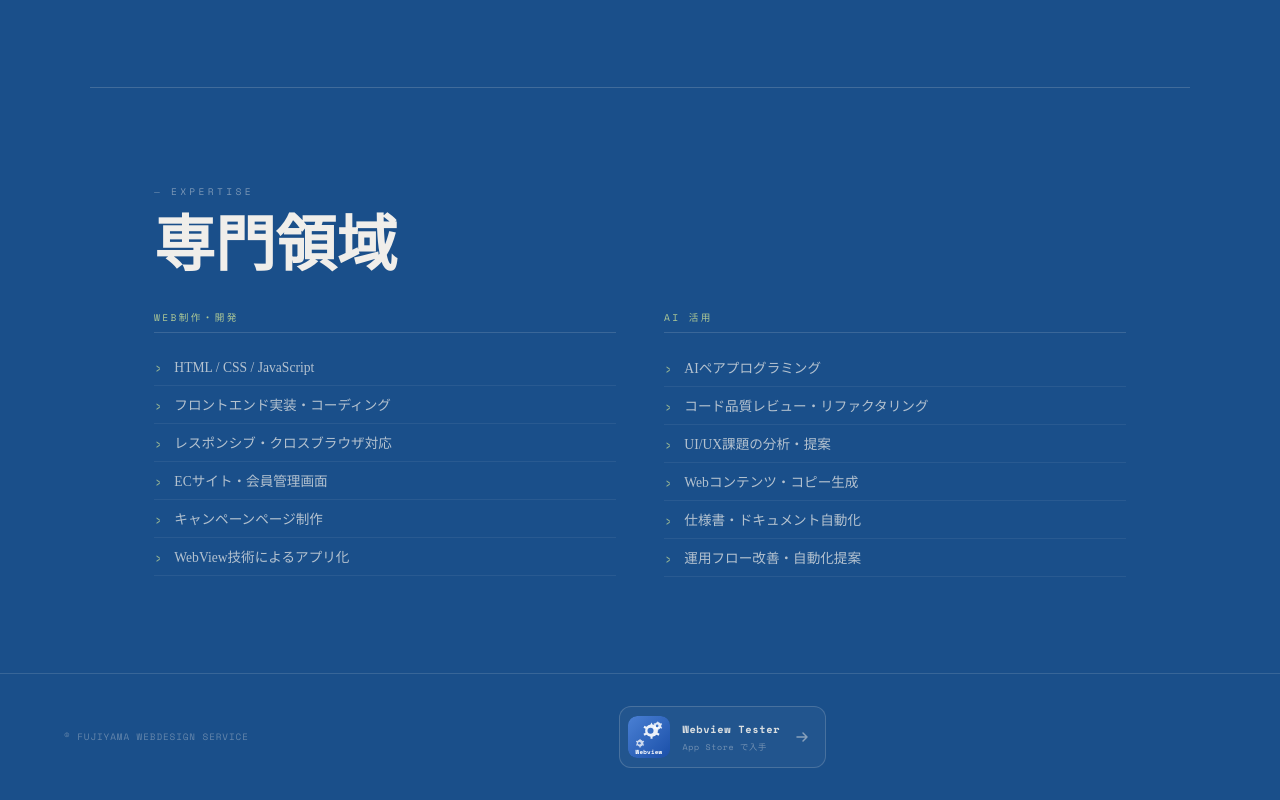
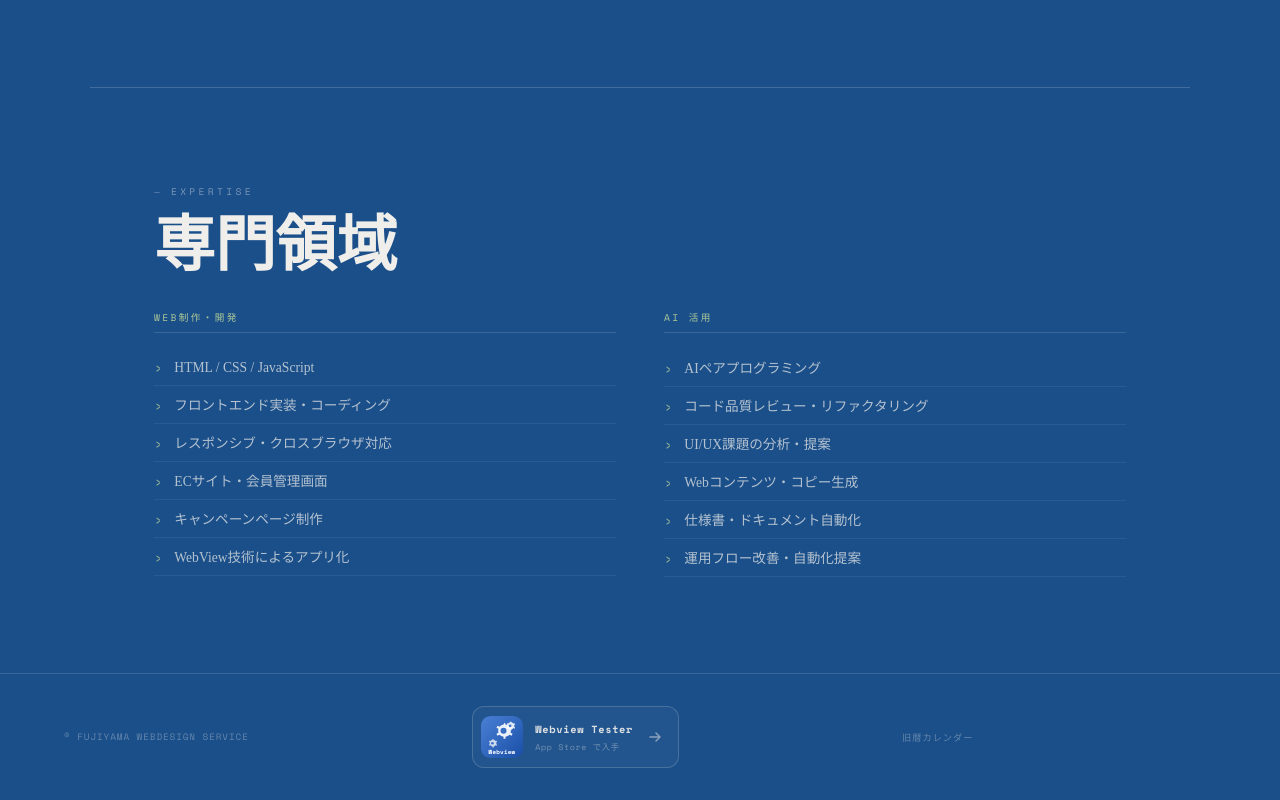
Before and after one commit to fujiyamaseiji/fujiyamawebsite-app, a plain HTML site: page index.html in a window 1280 px wide. Shown: the part 3060-3860 px from the top of the page. Drawn offline with nearby package versions, Linux system fonts and the light colour scheme; a web font is replaced by a local one.

Commit message:
フッターにリンク追加

```diff
--- a/index.html
+++ b/index.html
@@ -563,6 +563,19 @@
         margin-left: 0.2rem;
       }
 
+      .footer-cal-link {
+        font-family: 'Space Mono', monospace;
+        font-size: 0.58rem;
+        color: rgba(240, 238, 234, 0.35);
+        letter-spacing: 0.1em;
+        text-decoration: none;
+        transition: color 0.25s;
+      }
+
+      .footer-cal-link:hover {
+        color: rgba(212, 232, 154, 0.8);
+      }
+
       /* ── BACK TO TOP BUTTON ── */
       .back-to-top {
         position: fixed;
@@ -906,6 +919,7 @@
           <path d="M2 7h10M8 3l4 4-4 4" stroke="rgba(240,238,234,0.5)" stroke-width="1.5" stroke-linecap="round" stroke-linejoin="round" />
         </svg>
       </a>
+      <a href="calender/00.html" class="footer-cal-link">旧暦カレンダー</a>
       <span class="footer-loc">&nbsp;&nbsp;&nbsp;</span>
     </footer>
     <!-- ↑ BACK TO TOP BUTTON -->
```
